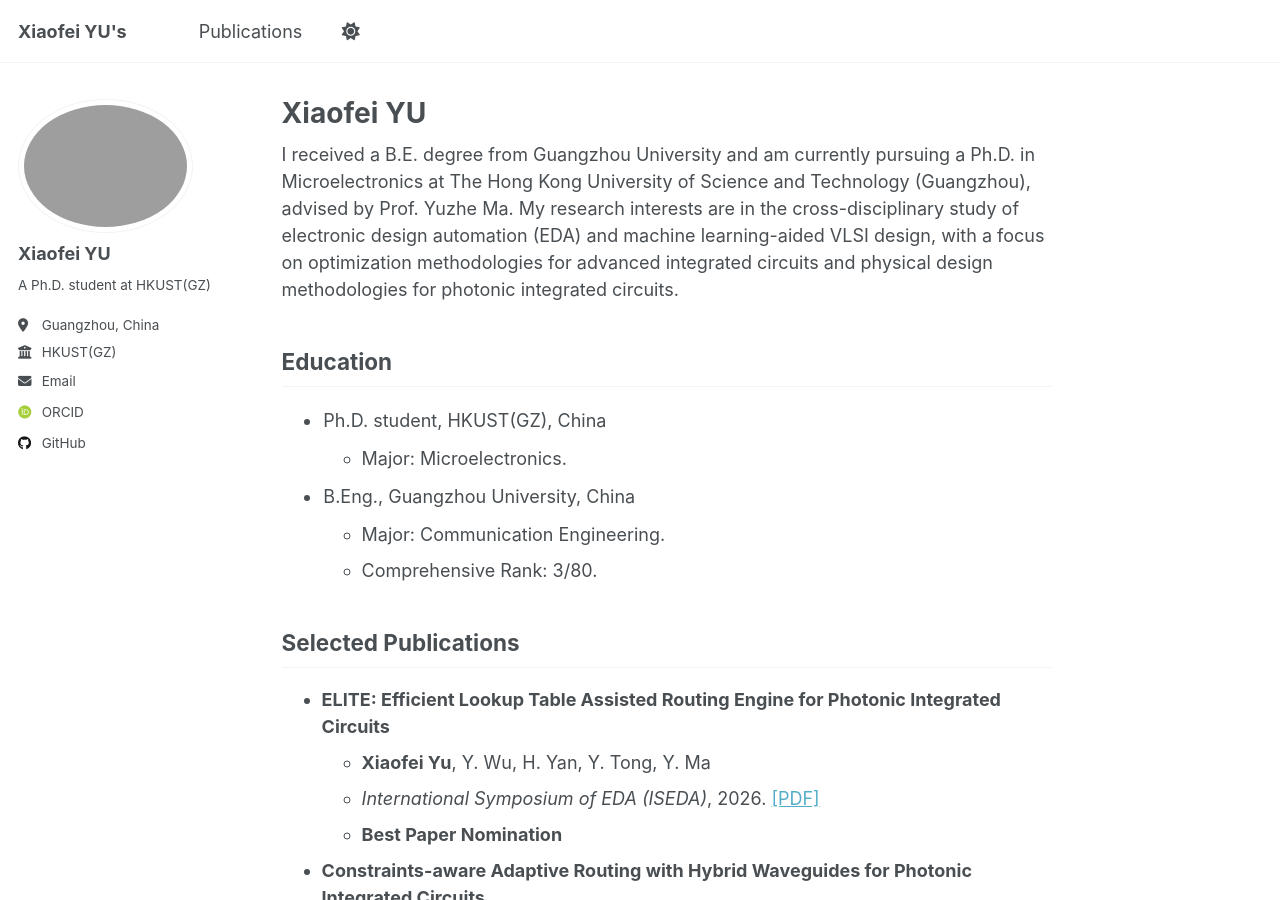
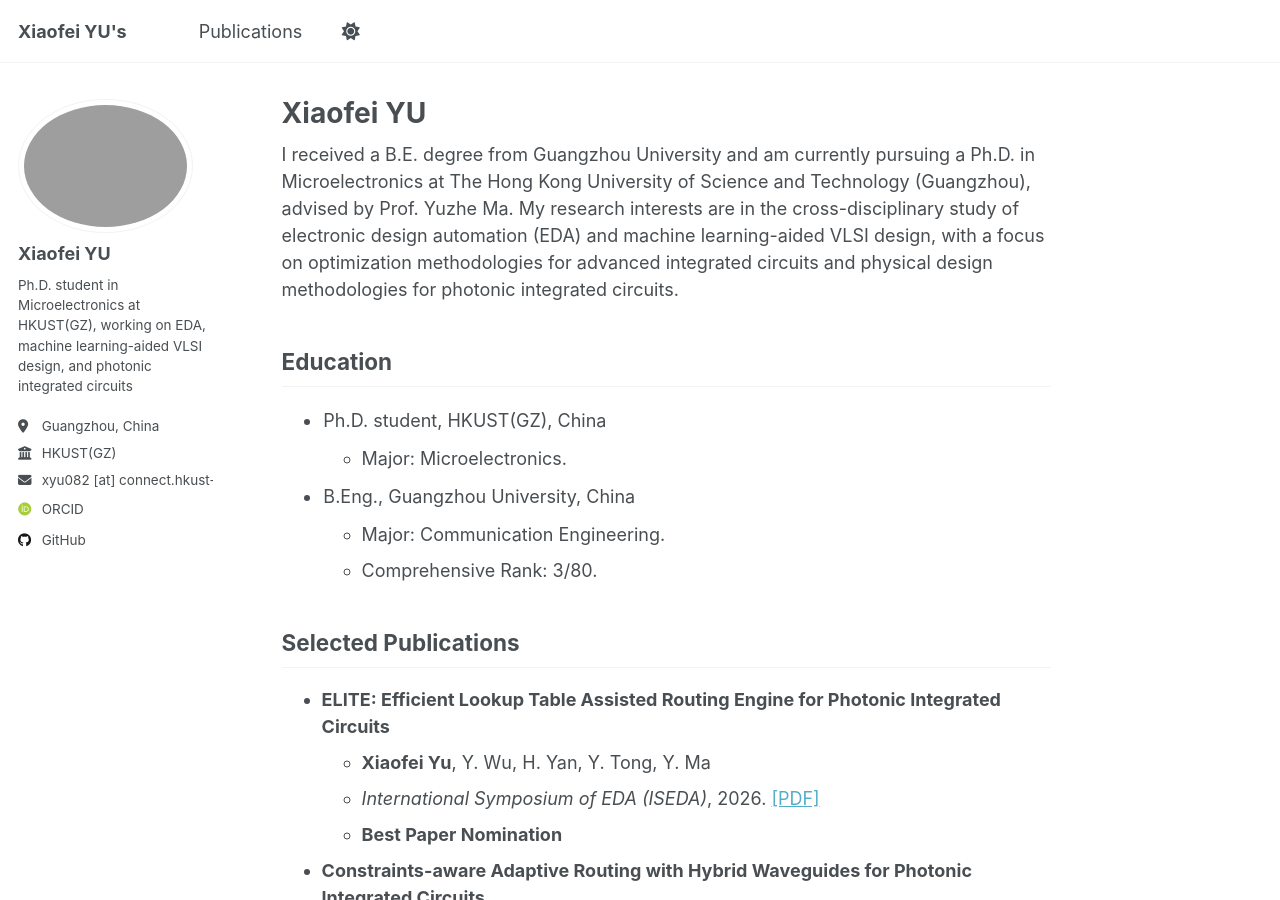
Before and after one commit to xiaofeiyu0723/xiaofeiyu0723.github.io, a Jekyll site: the page built from _pages/about.md, in a window 1280 px wide and 900 px high. Built offline with Jekyll 4.4.1, drawn with Linux system fonts in a browser that asks for light colours; some web fonts are replaced; a script that is not in the unit is left out.

Commit message:
Refine profile bio and obfuscate email

```diff
--- a/_config.yml
+++ b/_config.yml
@@ -24,11 +24,11 @@ author:
   avatar           : "profile.png"
   name             : "Xiaofei YU"
   pronouns         : # example: "she/her"
-  bio              : "A Ph.D. student at HKUST(GZ)"
+  bio              : "Ph.D. student in Microelectronics at HKUST(GZ), working on EDA, machine learning-aided VLSI design, and photonic integrated circuits"
   location         : "Guangzhou, China"
   employer         : "HKUST(GZ)"
   uri              : # URL
-  email            : "xyu082@connect.hkust-gz.edu.cn"
+  email            : "xyu082 [at] connect.hkust-gz.edu.cn"
 
   # Academic websites
   academia         : # URL
--- a/_includes/author-profile.html
+++ b/_includes/author-profile.html
@@ -34,7 +34,7 @@
         <li><a href="{{ author.uri }}"><i class="fas fa-fw fa-link icon-pad-right" aria-hidden="true"></i>{{ site.data.ui-text[site.locale].website_label | default: "Website" }}</a></li>
       {% endif %}
       {% if author.email %}
-        <li><a href="mailto:{{ author.email }}"><i class="fas fa-fw fa-envelope icon-pad-right" aria-hidden="true"></i>{{ site.data.ui-text[site.locale].email_label | default: "Email" }}</a></li>
+        <li><span><i class="fas fa-fw fa-envelope icon-pad-right" aria-hidden="true"></i>{{ author.email }}</span></li>
       {% endif %}
 
       <!-- Font Awesome and Academicons icons / Academic websites -->
```
